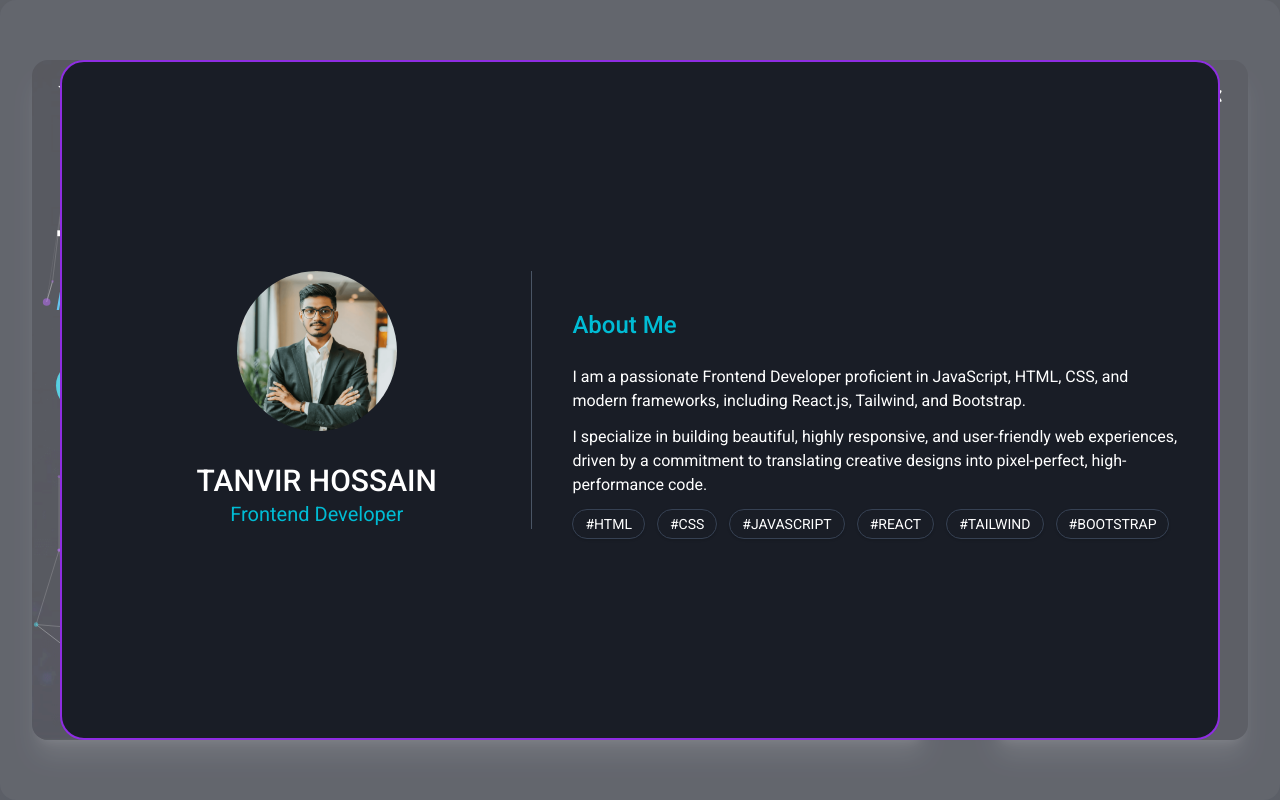
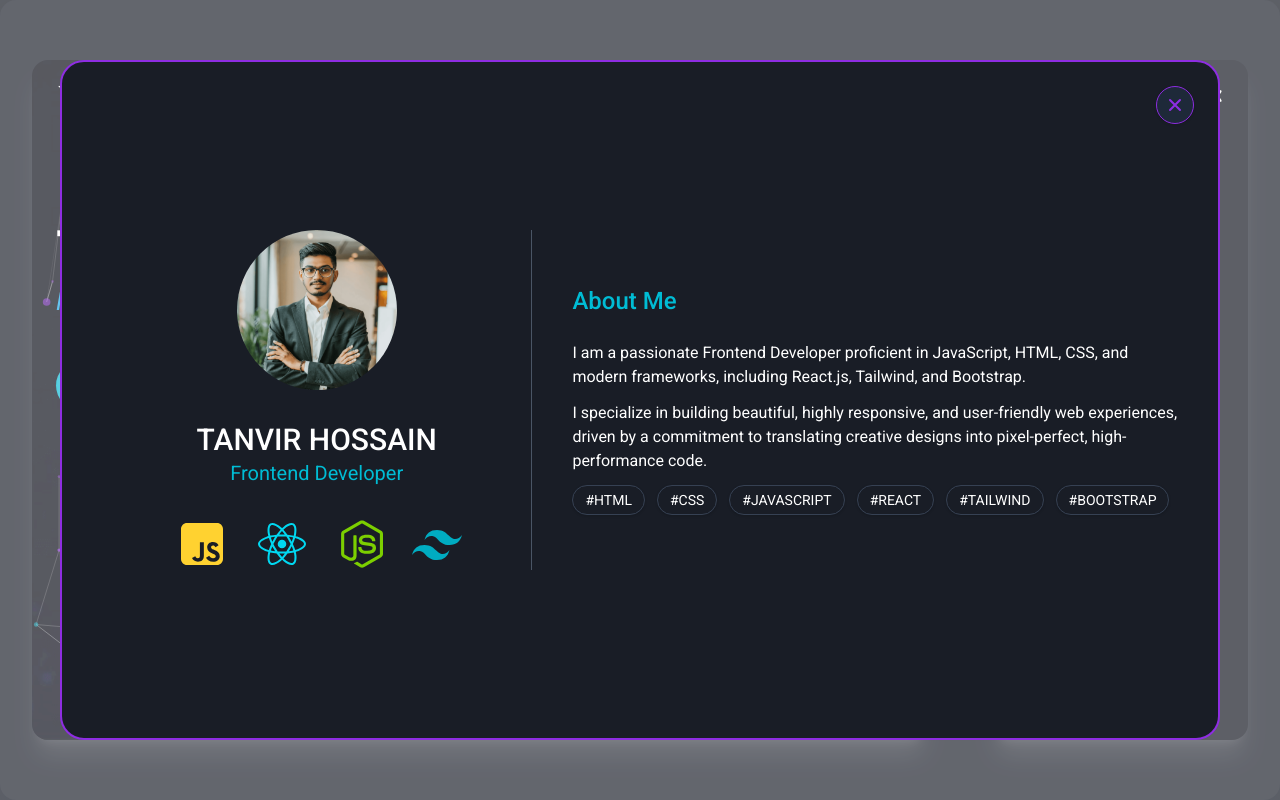
Before and after one commit to Tanvirho/REACT-PORTFOLIO, a React (Vite) app: page / in a window 1280 px wide. Shown: the top 800 px of the page. Built offline with nearby package versions, Linux system fonts and the light colour scheme.

Commit message:
add about

```diff
--- a/src/components/About.jsx
+++ b/src/components/About.jsx
@@ -1,30 +1,97 @@
 import React from "react";
 import image from "../assets/Hero-photo.png";
 import { skills } from "../assets/ProjectData";
+import { FontAwesomeIcon } from "@fortawesome/react-fontawesome";
+import {
+  faNodeJs,
+  faReact,
+  faSquareJs,
+} from "@fortawesome/free-brands-svg-icons";
 
 const About = () => {
   return (
     <>
       <div className="fixed inset-0 z-40 bg-white opacity-30"></div>
       <div className="fixed inset-15 z-50 flex flex-wrap items-center justify-center rounded-3xl border-2 border-[#8E2DE2] bg-[#191d26] p-10">
-        <div className="flex md:w-[40%] flex-col items-center md:border-r border-r-gray-600">
+<button
+  type="button"
+  className="absolute top-6 right-6 p-2 bg-gray-800 backdrop-blur-md border border-[#8E2DE2] cursor-pointer text-[#8E2DE2] rounded-full hover:bg-white/50 transition-all duration-300 shadow-sm hover:rotate-90"
+  aria-label="Close"
+>
+  <svg
+    xmlns="http://www.w3.org/2000/svg"
+    fill="none"
+    viewBox="0 0 24 24"
+    strokeWidth={2.5}
+    stroke="currentColor"
+    className="w-5 h-5"
+  >
+    <path strokeLinecap="round" strokeLinejoin="round" d="M6 18L18 6M6 6l12 12" />
+  </svg>
+</button>
+        <div className="relative flex flex-wrap items-center justify-center">
+          <div className="flex flex-col items-center border-r-gray-600 md:w-[40%] md:border-r">
             <div className="h-40 w-40 overflow-hidden rounded-full">
               <img src={image} alt="Hero.png" />
             </div>
             <h1 className="mt-8 text-3xl font-medium">TANVIR HOSSAIN</h1>
             <h2 className="text-[20px] text-[#00BCD4]">Frontend Developer</h2>
+            <ul className="mt-8 flex flex-wrap space-x-5 text-5xl">
+              <li className="group relative cursor-pointer">
+                <span className='absolute top-15 left-1/2 hidden -translate-x-1/2 rounded-2xl bg-[#fc815c] p-4 text-[14px] font-medium transition-all duration-300 ease-in-out group-hover:-top-18 group-hover:block after:absolute after:-bottom-2 after:left-1/2 after:h-5 after:w-5 after:-translate-x-1/2 after:rotate-45 after:bg-[#fc815c] after:content-[""]'>
+                  JavaScript
+                </span>
+                <FontAwesomeIcon
+                  className="relative text-amber-300"
+                  icon={faSquareJs}
+                />
+              </li>
+              <li className="group relative cursor-pointer">
+                <span className='absolute top-15 left-1/2 hidden -translate-x-1/2 rounded-2xl bg-[#fc815c] p-4 text-[14px] font-medium transition-all duration-300 ease-in-out group-hover:-top-18 group-hover:block after:absolute after:-bottom-2 after:left-1/2 after:h-5 after:w-5 after:-translate-x-1/2 after:rotate-45 after:bg-[#fc815c] after:content-[""]'>
+                  React.JS
+                </span>
+                <FontAwesomeIcon className="text-[#00d8f1]" icon={faReact} />
+              </li>
+              <li className="group relative cursor-pointer">
+                <span className='absolute top-15 left-1/2 hidden -translate-x-1/2 rounded-2xl bg-[#fc815c] p-4 text-[14px] font-medium transition-all duration-300 ease-in-out group-hover:-top-18 group-hover:block after:absolute after:-bottom-2 after:left-1/2 after:h-5 after:w-5 after:-translate-x-1/2 after:rotate-45 after:bg-[#fc815c] after:content-[""]'>
+                  Node.JS
+                </span>
+                <FontAwesomeIcon className="text-lime-500" icon={faNodeJs} />
+              </li>
+              <li className="group relative cursor-pointer">
+                <span className='absolute top-15 left-1/2 hidden -translate-x-1/2 rounded-2xl bg-[#fc815c] p-4 text-[14px] font-medium transition-all duration-300 ease-in-out group-hover:-top-18 group-hover:block after:absolute after:-bottom-2 after:left-1/2 after:h-5 after:w-5 after:-translate-x-1/2 after:rotate-45 after:bg-[#fc815c] after:content-[""]'>
+                  Tailwind
+                </span>
+                <svg
+                  xmlns="http://www.w3.org/2000/svg"
+                  x="0px"
+                  y="0px"
+                  width="50"
+                  height="50"
+                  viewBox="0 0 48 48"
+                >
+                  <path
+                    fill="#00acc1"
+                    d="M24,9.604c-6.4,0-10.4,3.199-12,9.597c2.4-3.199,5.2-4.398,8.4-3.599 c1.826,0.456,3.131,1.781,4.576,3.247C27.328,21.236,30.051,24,36,24c6.4,0,10.4-3.199,12-9.598c-2.4,3.199-5.2,4.399-8.4,3.6 c-1.825-0.456-3.13-1.781-4.575-3.247C32.672,12.367,29.948,9.604,24,9.604L24,9.604z M12,24c-6.4,0-10.4,3.199-12,9.598 c2.4-3.199,5.2-4.399,8.4-3.599c1.825,0.457,3.13,1.781,4.575,3.246c2.353,2.388,5.077,5.152,11.025,5.152 c6.4,0,10.4-3.199,12-9.598c-2.4,3.199-5.2,4.399-8.4,3.599c-1.826-0.456-3.131-1.781-4.576-3.246C20.672,26.764,17.949,24,12,24 L12,24z"
+                  ></path>
+                </svg>
+              </li>
+            </ul>
           </div>
-        <div className="mt-12 md:w-[60%] md:pl-10">
-          <h1 className="mb-6 text-2xl font-medium text-[#00BCD4]">About Me</h1>
+          <div className="mt-12 md:mt-0 md:w-[60%] md:pl-10">
+            <h1 className="mb-6 text-2xl font-medium text-[#00BCD4]">
+              About Me
+            </h1>
             <p>
-            I am a passionate Frontend Developer proficient in JavaScript, HTML,
-            CSS, and modern frameworks, including React.js, Tailwind, and
-            Bootstrap.
+              I am a passionate Frontend Developer proficient in JavaScript,
+              HTML, CSS, and modern frameworks, including React.js, Tailwind,
+              and Bootstrap.
             </p>
             <p className="mt-3">
               I specialize in building beautiful, highly responsive, and
-            user-friendly web experiences, driven by a commitment to translating
-            creative designs into pixel-perfect, high-performance code.
+              user-friendly web experiences, driven by a commitment to
+              translating creative designs into pixel-perfect, high-performance
+              code.
             </p>
             <div className="flex flex-wrap space-x-3">
               {skills.map((framework, i) => (
@@ -38,6 +105,7 @@ const About = () => {
             </div>
           </div>
         </div>
+      </div>
     </>
   );
 };
```
Lines whose indentation alone changed are shown as unchanged.
